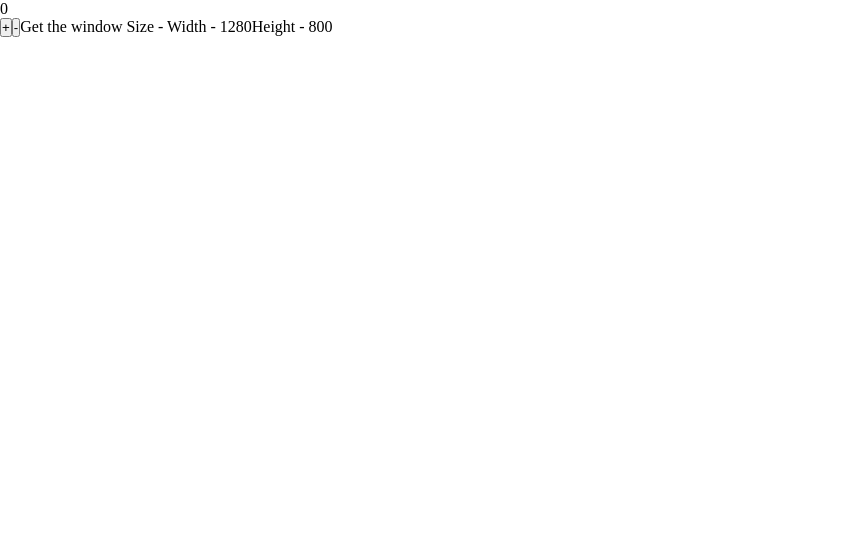
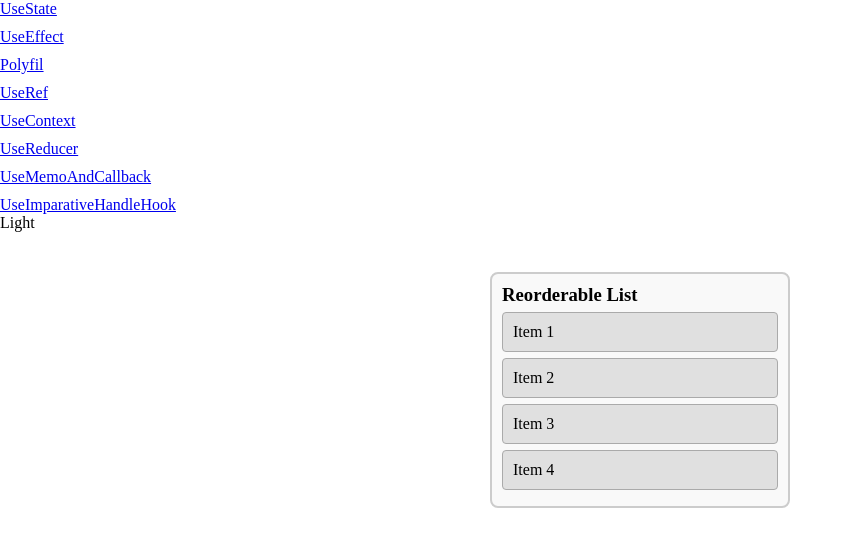
Before and after one commit to Kaushal12Shinde/React-Js, a React (Vite) app: page / in a window 1280 px wide. Shown: the top 546 px of the page, without its empty margins (0-853 px from the left). Built offline with nearby package versions, Linux system fonts and the light colour scheme.

Commit message:
feat/ srot the content

```diff
--- a/package.json
+++ b/package.json
@@ -11,7 +11,10 @@
   },
   "dependencies": {
     "react": "^19.0.0",
-    "react-dom": "^19.0.0"
+    "react-dnd": "^16.0.1",
+    "react-dnd-html5-backend": "^16.0.1",
+    "react-dom": "^19.0.0",
+    "react-router-dom": "^7.6.3"
   },
   "devDependencies": {
     "@eslint/js": "^9.19.0",
--- a/src/App.jsx
+++ b/src/App.jsx
@@ -2,7 +2,7 @@
 import { createContext, useState } from 'react'
 import './App.css'
 import Polyfil from './component/Polyfil'
-import UseEffect from './component/useEffect'
+import UseEffect from './component/UseEffect'
 import UseRef from './component/UseRef'
 import UseState from './component/UseState'
 import UseContext from './component/useContext'
@@ -10,20 +10,32 @@ import ThemeContext from './context/ThemeContext'
 import UseReducer from './component/UseReducer'
 import UseMemoAndCallback from './component/UseMemoAndCallback'
 import UseImparativeHandleHook from './component/UseImparativeHandleHook'
+import { BrowserRouter, Route, Router, Routes } from 'react-router-dom'
+import TopicPanel from './component/TopicPanel'
+import UseLayoutEffect from './component/UseLayoutEffect'
+import DragDrop from './component/DragDrop'
 
 function App() {
   const [theme, setTheme] = useState('Light');
 
   return (
     <ThemeContext.Provider value={{theme, setTheme}}>
-      {/* <UseState/> */}
-      {/* <UseEffect/> */}
-      <Polyfil/>
-      {/* <UseRef/> */}
-      {/* <UseContext/> */}
-      {/* <UseReducer/> */}
-      {/* <UseMemoAndCallback/> */}
-      {/* <UseImparativeHandleHook/> */}
+      <BrowserRouter>
+        <Routes>
+          <Route path='/' element={<TopicPanel/>}/>
+          <Route path='/useState' element={<UseState/>}/>
+          <Route path='/useEffect' element={ <UseEffect/>}/>
+          <Route path='/polyfil' element={<Polyfil/>}/>
+          <Route path='/useRef' element={<UseRef/>}/>
+          <Route path='/useContext' element={<UseContext/>}/>
+          <Route path='/useReducer' element={<UseReducer/>}/>
+          <Route path='/useMemoAndCallback' element={<UseMemoAndCallback/>}/>
+          <Route path='/useImparative' element={<UseImparativeHandleHook/>}/>
+          <Route path='/useLayoutEffect' element={ <UseLayoutEffect/>}/>
+
+        </Routes>
+        <DragDrop/>
+      </BrowserRouter>
     </ThemeContext.Provider>
   )
 }
--- /dev/null
+++ b/src/component/DragDrop.jsx
@@ -0,0 +1,84 @@
+// App.js
+import React, { useState } from "react";
+import { DndProvider, useDrag, useDrop } from "react-dnd";
+import { HTML5Backend } from "react-dnd-html5-backend";
+
+const ItemType = "ITEM";
+
+const DraggableItem = ({ item, index, moveItem }) => {
+  const ref = React.useRef(null);
+
+  const [, drag] = useDrag({
+    type: ItemType,
+    item: { index },
+  });
+
+  const [, drop] = useDrop({
+    accept: ItemType,
+    hover: (draggedItem) => {
+      if (draggedItem.index !== index) {
+        moveItem(draggedItem.index, index);
+        draggedItem.index = index;
+      }
+    },
+  });
+
+  drag(drop(ref));
+
+  return (
+    <div ref={ref} style={styles.item}>
+      {item.label}
+    </div>
+  );
+};
+
+export default function DragDrop() {
+  const [items, setItems] = useState([
+    { id: "1", label: "Item 1" },
+    { id: "2", label: "Item 2" },
+    { id: "3", label: "Item 3" },
+    { id: "4", label: "Item 4" },
+  ]);
+
+  const moveItem = (fromIndex, toIndex) => {
+    const updated = [...items];
+    const [movedItem] = updated.splice(fromIndex, 1);
+    updated.splice(toIndex, 0, movedItem);
+    setItems(updated);
+  };
+
+  return (
+    <DndProvider backend={HTML5Backend}>
+      <div style={styles.container}>
+        <h3>Reorderable List</h3>
+        {items.map((item, index) => (
+          <DraggableItem
+            key={item.id}
+            item={item}
+            index={index}
+            moveItem={moveItem}
+          />
+        ))}
+      </div>
+    </DndProvider>
+  );
+}
+
+const styles = {
+  container: {
+    width: 300,
+    margin: "40px auto",
+    padding: 10,
+    border: "2px solid #ccc",
+    borderRadius: 8,
+    backgroundColor: "#f9f9f9",
+  },
+  item: {
+    padding: 10,
+    margin: "6px 0",
+    backgroundColor: "#e0e0e0",
+    border: "1px solid #aaa",
+    borderRadius: 4,
+    cursor: "move",
+  },
+};
--- /dev/null
+++ b/src/component/TopicPanel.jsx
@@ -0,0 +1,25 @@
+import React from 'react'
+import { Link } from 'react-router-dom'
+import ThemeContext from '../context/ThemeContext'
+import { useContext } from 'react'
+
+const TopicPanel = () => {
+    const {theme} = useContext(ThemeContext);
+  return (
+      <>
+    <div className='' style={{display:'flex', gap:'10px', flexDirection:'column'}}>
+      <Link to="/useState">UseState</Link>
+      <Link to="/useEffect">UseEffect</Link>
+      <Link to="/polyfil">Polyfil</Link>
+      <Link to="/useRef">UseRef</Link>
+      <Link to="/useContext">UseContext</Link>
+      <Link to="/useReducer">UseReducer</Link>
+      <Link to="/useMemoAndCallback">UseMemoAndCallback</Link>
+      <Link to="/useImparative">UseImparativeHandleHook</Link>
+    </div>
+    <p>{theme}</p>
+    </>
+  )
+}
+
+export default TopicPanel
--- a/src/component/UseContext.jsx
+++ b/src/component/UseContext.jsx
@@ -10,6 +10,30 @@ const UseContext = () => {
     <div>
       <p>{theme}</p>
       <button onClick={changeTheme}>{theme}</button>
+
+      <h3>
+            <u>useContext Hook</u>
+          </h3>
+
+          <h4>Question 1: What is useContext in React?</h4>
+          <p>
+
+        - Used to consume values ( like data or functions ) from a context created by
+        `createContext()`.
+        - It allows functional components to access context values without prop drilling.
+        - In scenarios where passing props through multiple levels of components is impractical.
+
+
+        useContext is a React hook that allows functional components to access values from a React Context directly, without passing props manually through every level of the component tree.
+
+        Why It's Used:
+        It solves the problem of prop drilling — when data needs to be passed through multiple nested components that don’t need to use it themselves.
+
+        What It Does:
+useContext lets you consume shared data (like theme, user info, auth state, etc.) from a Context.Provider, and re-renders the component when the context value changes.
+
+
+          </p>
     </div>
   )
 }
--- a/src/component/UseEffect.jsx
+++ b/src/component/UseEffect.jsx
@@ -1,4 +1,5 @@
 import React, { useEffect, useLayoutEffect, useState } from "react";
+import { Link } from "react-router-dom";
 
 const UseEffect = () => {
 
@@ -7,24 +8,25 @@ const UseEffect = () => {
     const [second, setSeconds] = useState(0);
     useEffect(()=>{
         const interval = setInterval(()=>{
-            setSeconds((prevSecond)=> prevSecond+1);
+            setSeconds((prev) => prev +1);
         },1000)
 
+        // component unmounts or cleanup method
         return () =>{
             clearInterval(interval);
             console.log('Component Unmount');
         }
     },[]);
 
-    const fetchProducts = async () =>{
-        const response = await fetch('https://fakestoreapi.com/products/1');
+    const fetchProducts = async () => {
+        const response = await fetch(`https://fakestoreapi.com/products/${second}`);
         const data = await response.json();
         setProduct(data);
     }
 
     useEffect(() => {
-        fetchProducts()
-    },[])
+       fetchProducts();
+    },[second])
 
     useEffect(()=>{
         console.log('Component Mounted');
@@ -47,11 +49,11 @@ const UseEffect = () => {
         <ul style={{ listStyle: "disc" }}>
             <li>When it is empty it runs only once</li>
             <li>when the value inside array changes, effects re runs </li>
-            <li>If removed, effect will run on every render</li>
+            <li>If removed the array, effect will run on every render</li>
             <li>
-            Handling dependencies ensures effects runs only when necessary and
-            prevents unnecessary re-excution of effect optimizing the
-            performance and avoiding potential Bugs
+                Dependency Array is use to ensure that effects runs only when necessary and
+                prevents unnecessary re-excution of effect by adding required Dependecy in array.. optimizing the
+                performance and avoiding potential Bugs
             </li>
         </ul>
         <p>Q3 - Example for data fetching using UseEffect</p>
@@ -77,9 +79,16 @@ const UseEffect = () => {
                 Good for performance : Does not Block the browser from painting changes on the screen.
 
             UseLayoutEffect -
-               Synchronous : Runs Immidiately after the dom is updated but before the browser paints anything on the screen.
-               Potentially blocking : can Potentially cause delays in the rendering process if the operations are heavy.
+                Synchronous : Runs Immidiately after the dom is updated but before the browser paints anything on the screen.
+                Potentially blocking : can Potentially cause delays in the rendering process if the operations are heavy.
+                <Link to='/useLayoutEffect'>
+                    <button>useLayoutEffect</button>
+                </Link>
         </p>
+        <Link to='/'>
+            <button>Back</button>
+        </Link>
+
     </div>
   );
 };
--- /dev/null
+++ b/src/component/UseLayoutEffect.jsx
@@ -0,0 +1,19 @@
+import React, { useLayoutEffect, useRef } from 'react'
+
+const UseLayoutEffect = () => {
+    const ref = useRef();
+
+    useLayoutEffect(() => {
+        ref.current.scrollIntoView();
+    }, []);
+
+    return (
+        <div style={{ height: '200vh' }}>
+            <div style={{ marginTop: '150vh' }} ref={ref}>
+                👋 Scrolls directly to me without flicker
+            </div>
+        </div>
+    );
+}
+
+export default UseLayoutEffect;
```
Also changed, not shown: 1 other file (tests, documents, lock files or other folders).
